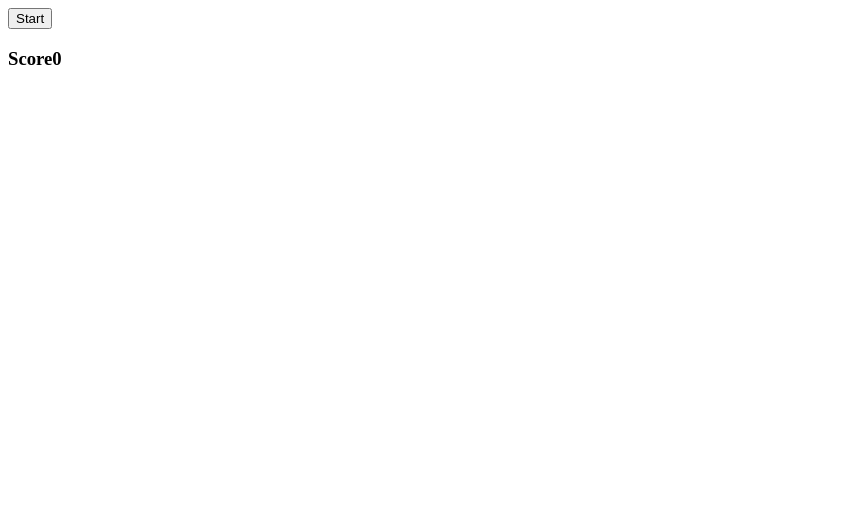
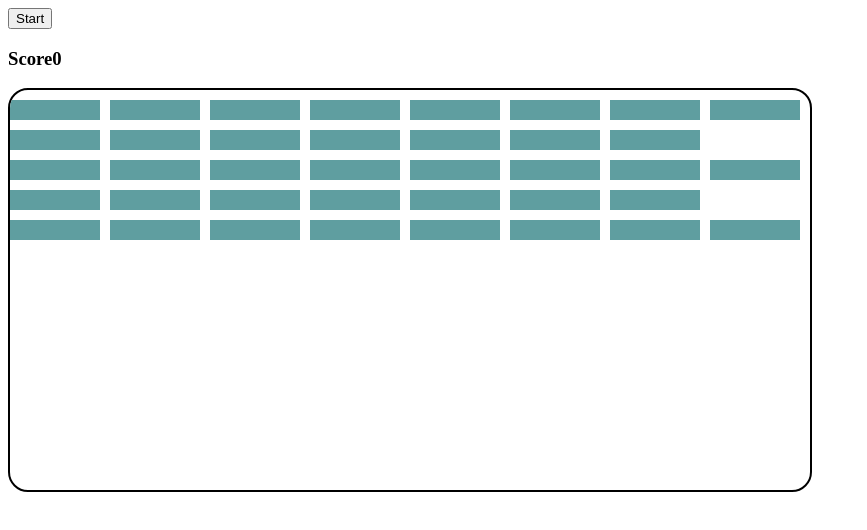
Before and after one commit to pegasus-lynx/Junk, a plain HTML site: page JSGames/breakout/index.html in a window 1280 px wide. Both pictures are taken after a click on the button "Start". Shown: the whole page, without its empty margins (0-867 px from the left). Drawn offline with Linux system fonts and the light colour scheme.

Commit message:
Changes in breakout

```diff
--- a/JSGames/breakout/app.js
+++ b/JSGames/breakout/app.js
@@ -1,34 +1,115 @@
 document.addEventListener("DOMContentLoaded", () => {
-  // Defining the global variables to be usedby all the functions
+  // Defining the DOM elements
   const canvas = document.querySelector("canvas");
   const stage = canvas.getContext("2d");
-
   const score = document.querySelector("#score");
   const btn = document.querySelector("#start");
 
+  // Defining the global variables
   const wd = 800;
   const ht = 400;
 
+  // Bricks, Ball and Paddle Variables
   let bricks = new Array();
   let b_layers = 0;
   let b_nums = new Array();
+
+  let ball;
+  let paddle;
+
+  // Mouse Position Variables
+  let mouseX;
+  let mouseY;
+
+  // Interval Variables
   let interval;
 
-  // Init Game
-  function init() {
-    b_layers = 5;
-    b_nums = [8, 7, 8, 7, 8];
-    create_bricks();
-    interval = setInterval(loop, 1000 / 30);
+  // Classes Defined for use in the
+  function Brick(x, y, h = 20, w = 90) {
+    this.x = x;
+    this.y = y;
+    this.h = h;
+    this.w = w;
+
+    this.color = "cadetblue";
+
+    this.draw = function () {
+      stage.fillStyle = this.color;
+      stage.fillRect(this.x, this.y, this.w, this.h);
+    };
+
+    this.update = function () {
+      this.draw();
+    };
+
+    this.hit = (ball) => {};
   }
 
-  function loop() {
-    draw();
-    check();
+  function Ball(x, y, radius) {
+    this.x = x;
+    this.y = y;
+    this.r = radius;
+
+    this.vx = (-24 * Math.random()) - 6;
+    this.vy = (-16 * Math.random()) - 4;
+
+    this.color = "#dadada";
+
+    this.update = () => {
+      this.update_pos();
+      this.draw();
+    };
+
+    this.draw = () => {
+      stage.fillStyle = this.color;
+      stage.beginPath();
+      stage.arc(this.x, this.y, this.r, 0, Math.PI * 2, true);
+      stage.fill();
+    };
+
+    this.bound = (by_x = false) => {
+      by_x ? (this.vy = -this.vy) : (this.vx = -this.vx);
+    };
+
+    this.brick_hit = function () {
+
+    }
+
+    this.paddle_hit = function () {
+
+    }
   }
 
-  function draw() {
-    // Functions for drawing the ball and the bricks
+  function Paddle(x, y, width = 100, height = 10) {
+    this.x = x;
+    this.y = y;
+    this.width = width;
+    this.height = height;
+
+    this.color = "#123123";
+
+    this.draw = () => {
+      stage.fillStyle = this.color;
+      stage.fillRect(
+        this.x - this.width / 2,
+        this.y - this.height / 2,
+        this.width,
+        this.height
+      );
+    };
+
+    this.update = () => {
+      this.x = mouseX;
+      this.draw();
+    };
+
+    this.hit = (ball) => {};
+  }
+
+  function MouseEvent(event) {
+	  this.evt = event ? event : window.event;
+	  this.x = event.pageX ? event.pageX : event.clientX;
+	  this.y = event.pageY ? event.pageY : event.clientY;
   }
 
   function create_bricks(brick_wd = 90, brick_ht = 20) {
@@ -40,54 +121,68 @@ document.addEventListener("DOMContentLoaded", () => {
     for (let i = 0; i < b_layers; i++) {
       x_offest = Math.floor((wd - (b_nums[i] * unit_wd - 10)) / 2);
       for (let j = 0; j < b_nums[i]; j++) {
-        bricks.push(Brick(x_offset + j * unit_wd, y_offset));
+        var brick = new Brick(x_offset + j * unit_wd, y_offset);
+        bricks.push(brick);
       }
       y_offset += line_ht;
     }
   }
 
-  // Classes Defined for use in the
-  function Brick(x, y, h = 20, w = 90) {
-    this.x = x;
-    this.y = y;
-    this.h = h;
-    this.w = w;
-
-    this.color = "#111111";
-
-    this.draw = () => {};
-
-    this.update = () => {};
+  // For drawing on the canvas
+  function draw() {
+    stage.clearRect(0, 0, wd, ht);
+    // for (i = 0; i < bricks.length; i++) bricks[i].draw();
+    bricks.forEach(element => {
+      element.update();
+    })
+    ball.update();
+    paddle.update();
   }
 
-  function Ball(x, y, radius) {
-    this.x = x;
-    this.y = y;
-    this.r = radius;
+  function check() {
 
-    this.vx = 0;
-    this.vy = 0;
+    let flag = false;
 
-    this.color = "#dadada";
+    if(!flag && paddle.hit(ball)){
+      ball.paddle_hit();
+      flag = true;
+    }
 
-    this.update = () => {
-      this.x += this.vx;
-      this.y += this.vy;
-      this.bound();
-      this.draw();
-    };
+    if(!flag && bricks_hit(ball)){
+      ball.brick_hit();
+      flag = true;
+    }
 
-    this.draw = () => {
-      stage.fillStyle = this.color;
-      stage.beginPath();
-      stage.arc(this.x, this.y, this.r, 0, Math.PI * 2, true);
-      stage.fill();
-    };
+    if(!flag) {
+      ball.bound()
+    }
+  }
 
-    this.bound = () => {};
 
-    this.reflect = function (by_x = false) {
-      by_x ? (this.vy = -this.vy) : (this.vx = -this.vx);
-    };
+  // Interval and Mouse Functions
+  function loop() {
+    draw();
+    check();
   }
+
+  function getMousePostion(event) {
+	  let e = MouseEvent(event);
+	  let r = canvas.getBoundingClientRect();
+	  mouseX = e.x - r.left;
+	  mouseY = e.y - r.top;
+  }
+
+  // Init Game
+  function init() {
+    b_layers = 5;
+    b_nums = [8, 7, 8, 7, 8];
+    create_bricks();
+    ball = new Ball(400, 375, 5);
+    paddle = new Paddle(400, 385);
+
+    window.onmousemove = getMousePostion;
+    interval = setInterval(loop, 1000 / 30);
+  }
+
+  btn.addEventListener("click", init);
 });
--- a/JSGames/breakout/index.html
+++ b/JSGames/breakout/index.html
@@ -8,6 +8,6 @@
   <body>
     <button id="start">Start</button>
     <h3>Score<span id="score">0</span></h3>
-    <canvas></canvas>
+    <canvas width="800px" height="400px"></canvas>
   </body>
 </html>
--- a/JSGames/breakout/style.css
+++ b/JSGames/breakout/style.css
@@ -1,4 +1,4 @@
 canvas {
-  width: 800px;
-  height: 400px;
+  border: 2px solid black;
+  border-radius: 20px;
 }
```
